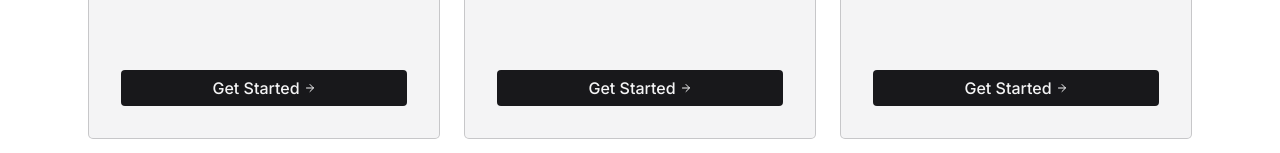
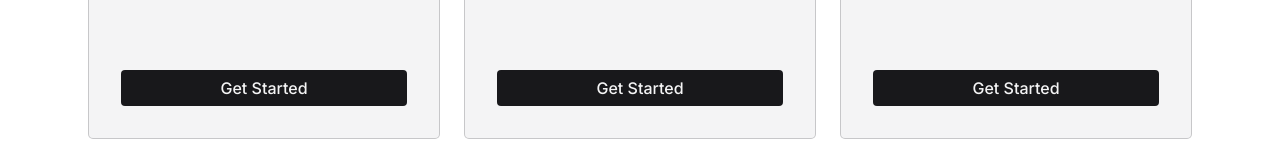
Before and after one commit to nizzyabi/nizzy-starter, a Next.js app: page / in a window 1280 px wide. Shown: the part 799-952 px from the top of the page. Built offline with nearby package versions, Linux system fonts and the light colour scheme.

Commit message:
removed arrow

```diff
--- a/components/pricing-card.tsx
+++ b/components/pricing-card.tsx
@@ -71,11 +71,10 @@ export const PricingCard = () => {
                                                     ))}
                                                 </ul>
                                                 <Link
-                                                    className="mt-16 w-full justify-center flex items-center whitespace-nowrap transition duration-150 ease-in-out font-medium rounded px-4 py-1.5  text-secondary bg-primary group"
+                                                    className="mt-16 w-full justify-center flex items-center whitespace-nowrap transition duration-150 ease-in-out font-medium rounded px-4 py-1.5 group text-secondary bg-primary"
                                                     href="/overview"
                                                 >
                                                     Get Started{" "}
-                                                    <ArrowRight className="w-3 h-3 tracking-normal text-primary-500 group-hover:translate-x-0.5 transition-transform duration-150 ease-in-out ml-1" />
                                                 </Link>
                                             </div>
                                         </div>
```
